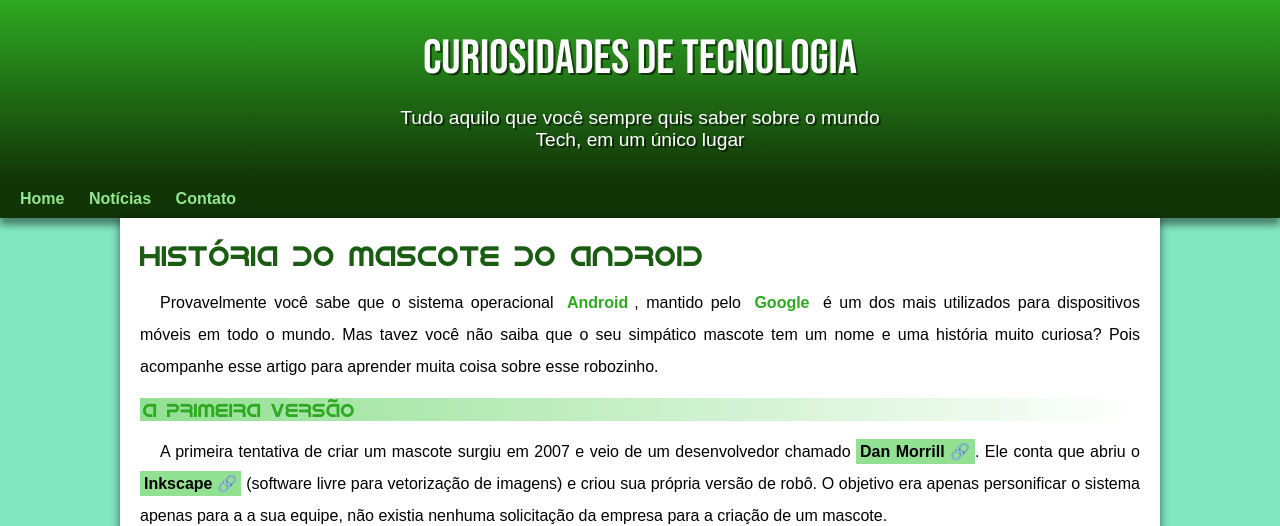
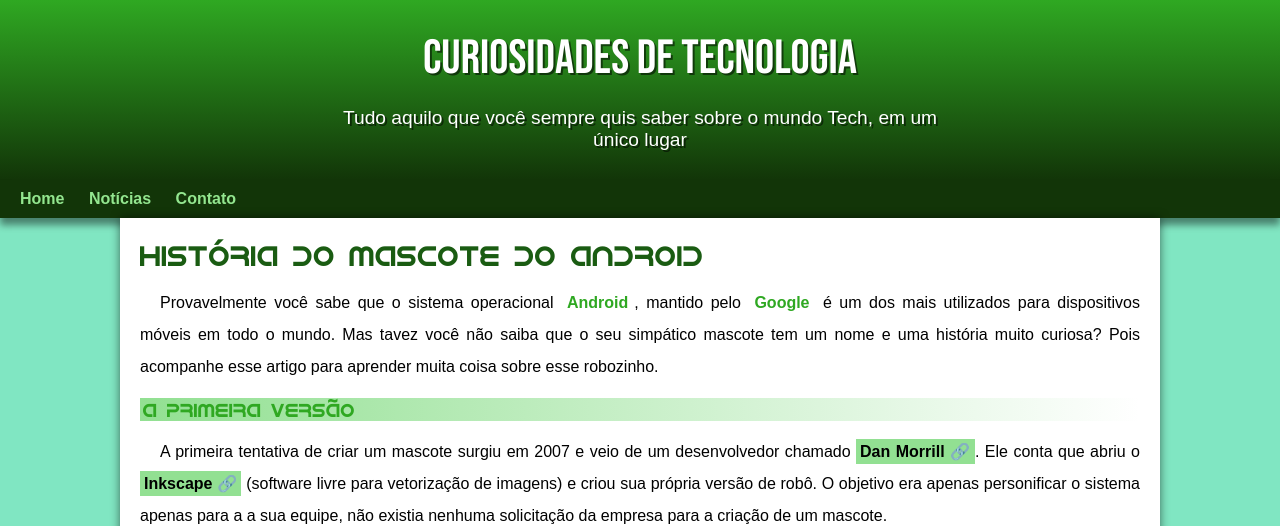
Before and after one commit to Michael-Castilhiano/projeto-android, a plain HTML site: page index.html in a window 1280 px wide. Shown: the top 526 px of the page. Drawn offline with Linux system fonts and the light colour scheme.

Commit message:
ajustando padding

```diff
--- a/estilo/style.css
+++ b/estilo/style.css
@@ -60,15 +60,15 @@ header h1{
     text-shadow: 2px 2px 0px rgba(0, 0, 0, 0.538);
 }
 
-header p{
+header  p{
     color: white;
     font-family: var(--font-padrao);
     font-size: 1.2em;
     padding-left: 10px; /*esse padding é pra naõ encostar nas bordas do site quando a tela for de outro tamanaho*/
     padding-right: 10px;
     margin: auto; /*necessário para colocar o max-width*/
-    padding-bottom: 20px;
-    max-width: 500px;
+    padding-bottom: 50px;
+    max-width: 600px;
     text-shadow: 2px 2px 0px rgba(0, 0, 0, 0.538);
 }
 
```
